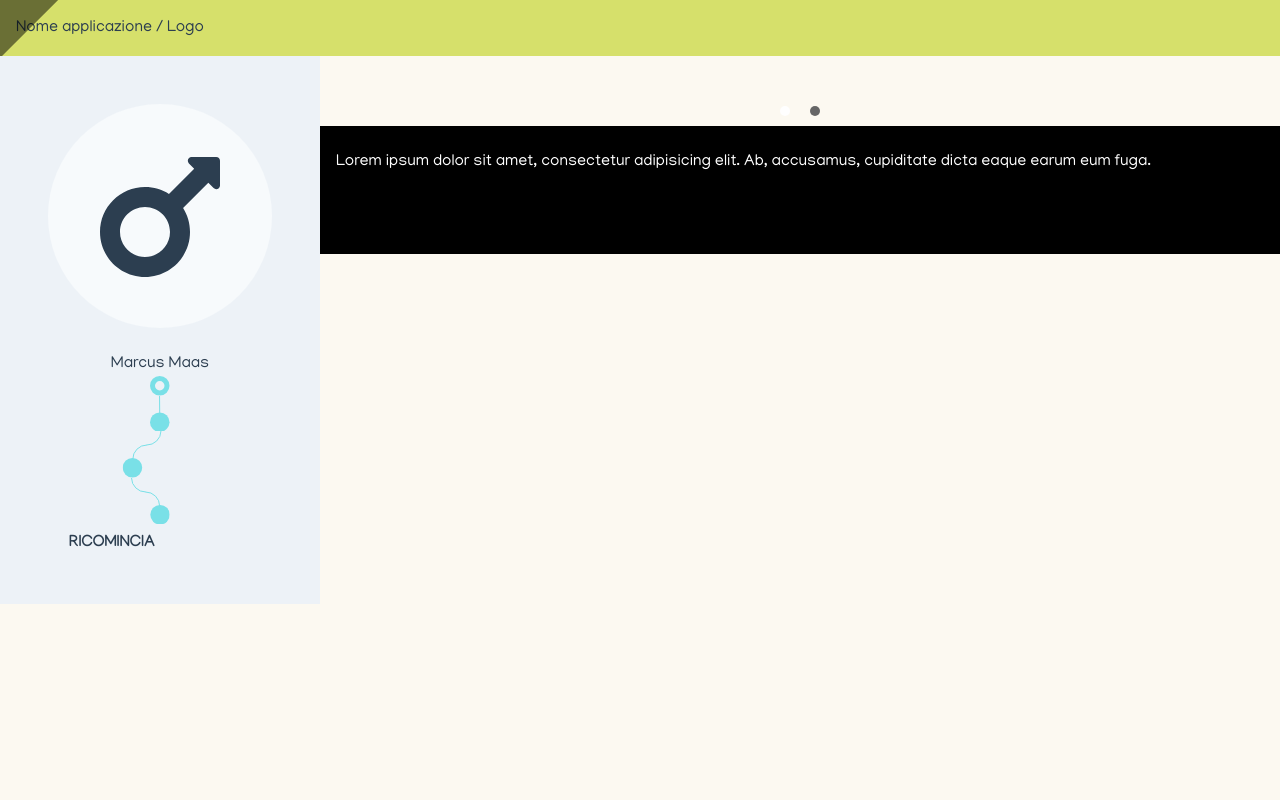
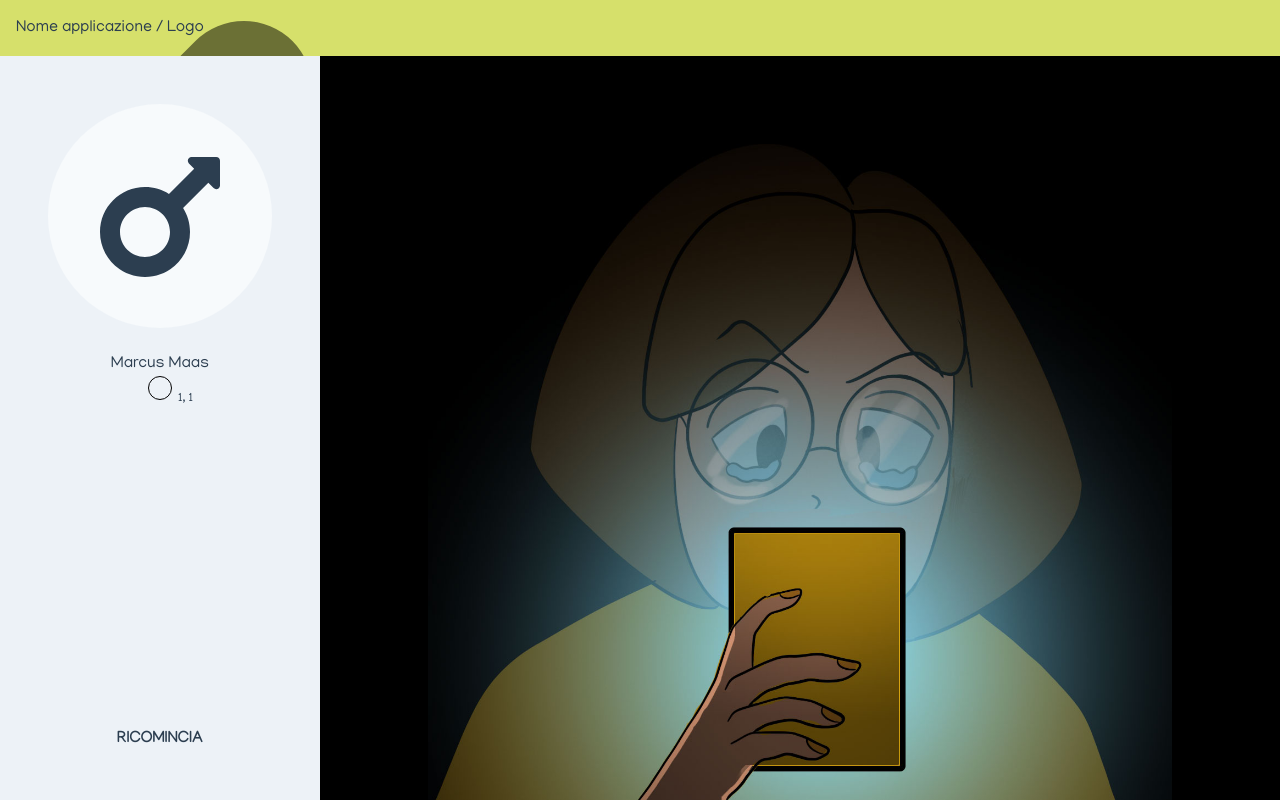
Before and after one commit to marcomessa/digitalcityzen, a Vue app: page /game in a window 1280 px wide. Shown: the top 800 px of the page. Built offline with nearby package versions, Linux system fonts and the light colour scheme.

Commit message:
Prima di modifiche allo store

```diff
--- a/src/assets/data/stories.json
+++ b/src/assets/data/stories.json
@@ -19,6 +19,7 @@
       "id": 2,
       "title": "Titolo Step 2",
       "description": "Non visti, il bullo e i complici fanno circolare il video (gruppo WhatsApp/Facebook/etc.)",
+      "frames": ["test_scene.jpg", "test_scene.jpg"],
       "options": [
         {
           "text": "Scelta 2A",
--- a/src/components/game/Bottombar.vue
+++ b/src/components/game/Bottombar.vue
@@ -33,6 +33,7 @@ export default {
   methods: {
     changeStep (stepId) {
       this.$store.dispatch('game/setStep', stepId)
+      this.$emit('changeStep')
     }
   }
 }
--- a/src/components/game/Canvas.vue
+++ b/src/components/game/Canvas.vue
@@ -48,6 +48,9 @@ export default {
       if (this.currentFrame === this.step.frames.length - 1) {
         this.$emit('readAll', true)
       }
+    },
+    resetFrame () {
+      this.currentFrame = 0
     }
   }
 }
@@ -61,14 +64,8 @@ export default {
 
   @screen md {
     .single-slide {
-      height: calc(100vh - 56px);
+      @apply h-slide
     }
   }
 
-  /*.slide {
-    position: absolute;
-    top: 50%;
-    left: 50%;
-    transform: translate(-50%, -50%)
-  }*/
 </style>
--- a/src/components/game/Sidebar.vue
+++ b/src/components/game/Sidebar.vue
@@ -1,12 +1,19 @@
 <template>
-  <aside class="h-full bg-gray-200 px-4 py-12 w-full md:w-1/4 flex-col justify-between items-center z-10"
-  :class="{'menu-open': isMenuOpen}">
-    <avatar />
+  <aside class="h-slide bg-gray-200 px-4 py-12 w-full md:w-1/4 flex flex-col justify-between items-center z-10"
+         :class="{'menu-open': isMenuOpen}">
+    <avatar/>
     <div class="flex flex-col flex-grow w-full items-center">
-      <svg-path type="start" />
-      <svg-path type="linear" />
-      <svg-path type="toLeft" transform="left" />
-      <svg-path type="toRight" transform="left" />
+      <div v-for="(counter, index) in steps" :key="index">
+        <transition :duration="1000" appear="" name="timeline" v-if="counter <= step">
+          <div class="timeline-slot">
+            <div v-if="counter !== 1" class="overflow-hidden">
+              <div class="line"></div>
+            </div>
+            <div class="dot"></div>
+            <div class="text absolute">{{counter}}, {{step}}</div>
+          </div>
+        </transition>
+      </div>
     </div>
     <router-link @click.native="restartGame" class="btn btn-large w-2/3" to="/" tag="button">Ricomincia</router-link>
   </aside>
@@ -14,13 +21,16 @@
 
 <script>
 import Avatar from './Avatar'
-import SvgPath from './SvgPath'
 
 export default {
   name: 'Sidebar',
   components: {
-    Avatar,
-    SvgPath
+    Avatar
+  },
+  data () {
+    return {
+      step: 1
+    }
   },
   methods: {
     restartGame () {
@@ -29,8 +39,11 @@ export default {
     }
   },
   computed: {
-    isMenuOpen() {
+    isMenuOpen () {
       return this.$store.state.home.isMenuOpen
+    },
+    steps () {
+      return this.$store.state.game.story.steps.length
     }
   }
 }
@@ -44,6 +57,7 @@ export default {
     width: 100%;
     transform: translateX(-100%);
     transition: transform .3s ease;
+
     &.menu-open {
       transform: translateX(0);
     }
@@ -55,4 +69,66 @@ export default {
     }
   }
 
+  .timeline-slot {
+    @apply relative;
+    .dot {
+      @apply w-6 h-6 bg-transparent border border-black rounded-full;
+    }
+    .line {
+      @apply h-6 bg-black border-black;
+      width: 1px;
+      margin: 0 auto;
+    }
+    .text {
+      position: absolute;
+      top: 60%;
+      right: 0;
+      transform: translateX(140%);
+      @apply text-xs;
+    }
+  }
+
+  .timeline-enter-active {
+    transition: all .3s ease;
+    .line {
+      transition: transform .3s ease;
+    }
+    .text {
+      transition: transform .3s ease, opacity .3s ease;
+      transition-delay: .6s;
+    }
+    .dot {
+      transition: all .3s ease;
+      transition-delay: .3s;
+    }
+  }
+
+  .timeline-leave-active {
+    transition: all .3s ease;
+    .line {
+      transition: transform .3s ease;
+      transition-delay: .6s;
+    }
+    .text {
+      transition: transform .3s ease, opacity .3s ease;
+    }
+    .dot {
+      transition: all .3s ease;
+      transition-delay: .3s;
+    }
+  }
+
+  .timeline-enter, .timeline-leave-to {
+    .line {
+      transform: translateY(-100%);
+    }
+    .dot {
+      opacity: 0;
+    }
+    .text {
+      transform: translate(140%, -100%);
+      opacity: 0;
+    }
+  }
+
 </style>
--- a/src/components/game/SvgPath.vue
+++ b/src/components/game/SvgPath.vue
@@ -22,13 +22,16 @@
       </g>
     </svg>
     <svg v-if="type === 'toRight'" xmlns="http://www.w3.org/2000/svg" width="40.3" height="46.5" viewBox="0 0 40.3 46.5">
-      <g data-name="Livello 2">
+      <g>
+        <path class="cls-2" d="M16,14A14.13,14.13,0,0,1,30.13,28.13, M2,0A14.22,14.22,0,0,0,16.28,14"/>
+        <circle class="circle" cx="30.55" cy="36.75" r="9.75"/>
+      </g>
+      <!--<g data-name="Livello 2">
         <circle class="cls-1" cx="30.55" cy="36.75" r="9.75"/>
         <g>
-          <path class="cls-2" d="M16,14A14.13,14.13,0,0,1,30.13,28.13"/>
-          <path class="cls-2" d="M2,0A14.22,14.22,0,0,0,16.28,14"/>
+          <path class="cls-2" d="M16,14A14.13,14.13,0,0,1,30.13,28.13, M2,0A14.22,14.22,0,0,0,16.28,14"/>
         </g>
-      </g>
+      </g>-->
     </svg>
 
   </div>
@@ -49,13 +52,15 @@ export default {
   },
   mounted () {
     anime({
-      targets: '.svg-wrapper',
+      targets: '.svg-wrapper path',
       strokeDashoffset: [anime.setDashoffset, 0],
       easing: 'easeInOutSine',
       duration: 1500,
       delay: function(el, i) { return i * 250 },
-      direction: 'alternate',
-      loop: true
+      loop: false,
+      complete: function(anim) {
+        console.log( this )
+      }
     })
   }
 }
--- a/src/views/Game.vue
+++ b/src/views/Game.vue
@@ -2,8 +2,8 @@
   <div class="game flex flex-wrap relative">
     <sidebar />
     <div class="w-full md:w-3/4 flex flex-col flex-grow h-full justify-between relative">
-      <game-canvas v-on:readAll="setReadAll" :story="story" />
-      <bottombar :readAll="readAll" :story="story" />
+      <game-canvas ref="gameCanvas" v-on:readAll="setReadAll" :story="story" />
+      <bottombar v-on:changeStep="changeStep" :readAll="readAll" :story="story" />
     </div>
 
   </div>
@@ -29,6 +29,10 @@ export default {
   methods: {
     setReadAll (value) {
       this.readAll = value
+    },
+    changeStep () {
+      console.log( 'change' );
+      this.$refs.gameCanvas.resetFrame()
     }
   },
   mounted () {
@@ -44,6 +48,8 @@ export default {
 
 <style lang="scss" scoped>
   .game {
-    min-height: calc(100vh - 56px);
+    @screen md {
+      min-height: calc(100vh - 56px);
+    }
   }
 </style>
--- a/tailwind.config.js
+++ b/tailwind.config.js
@@ -153,6 +153,7 @@ module.exports = {
       '48': '12rem',
       '56': '14rem',
       '64': '16rem',
+      'slide': 'calc(100vh - 56px)'
     },
     backgroundColor: theme => theme('colors'),
     backgroundPosition: {
```
